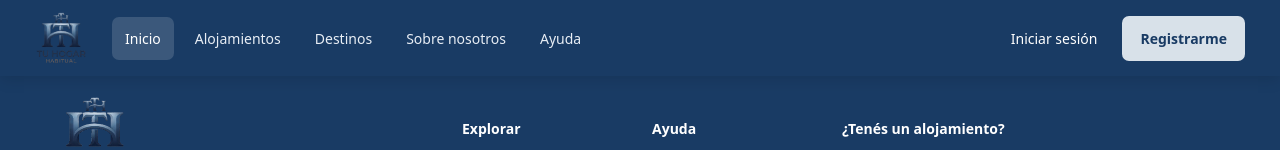
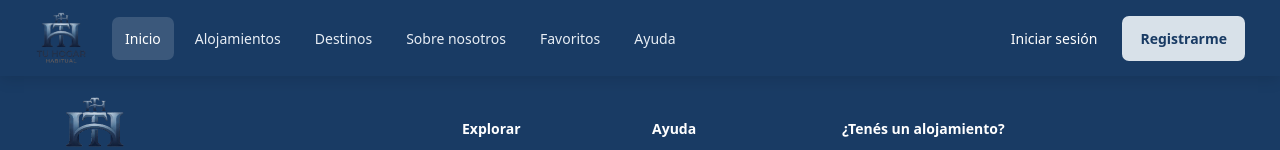
Before and after one commit to nahyuns/thh, an Angular app: page / in a window 1280 px wide. Shown: the top 150 px of the page. Built offline with nearby package versions, Linux system fonts and the light colour scheme.

Commit message:
agregue favoritos en nav

```diff
--- a/src/app/shared/nav/nav.html
+++ b/src/app/shared/nav/nav.html
@@ -30,6 +30,9 @@
         <a routerLink="/sobre-nosotros" routerLinkActive="activo" (click)="cerrarMenu()">
           Sobre nosotros
         </a>
+        <a routerLink="/favoritos" routerLinkActive="activo" (click)="cerrarMenu()">
+          Favoritos
+        </a>
         <a href="mailto:contacto@hospeda.com" (click)="cerrarMenu()">
           Ayuda
         </a>
```
